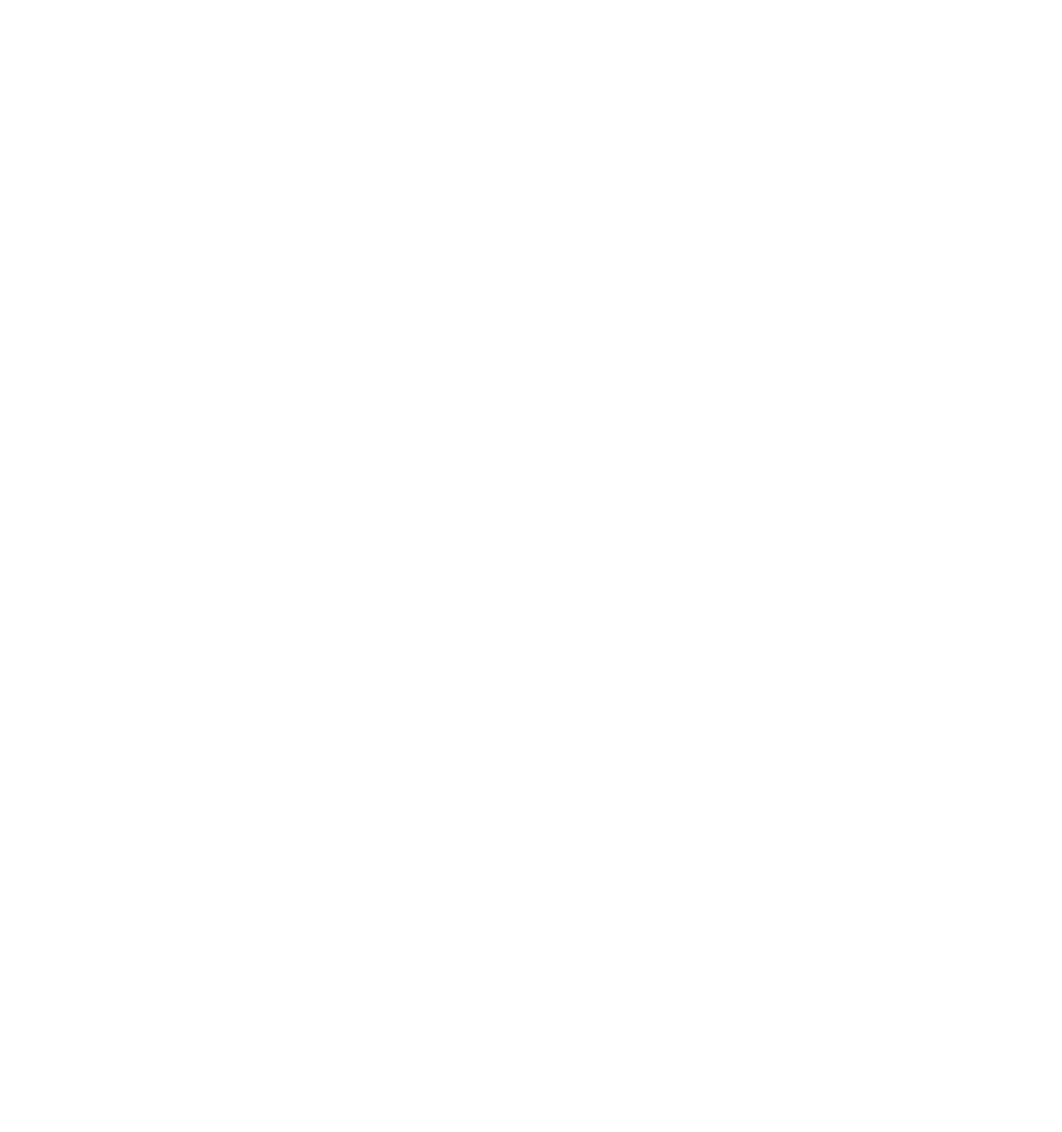
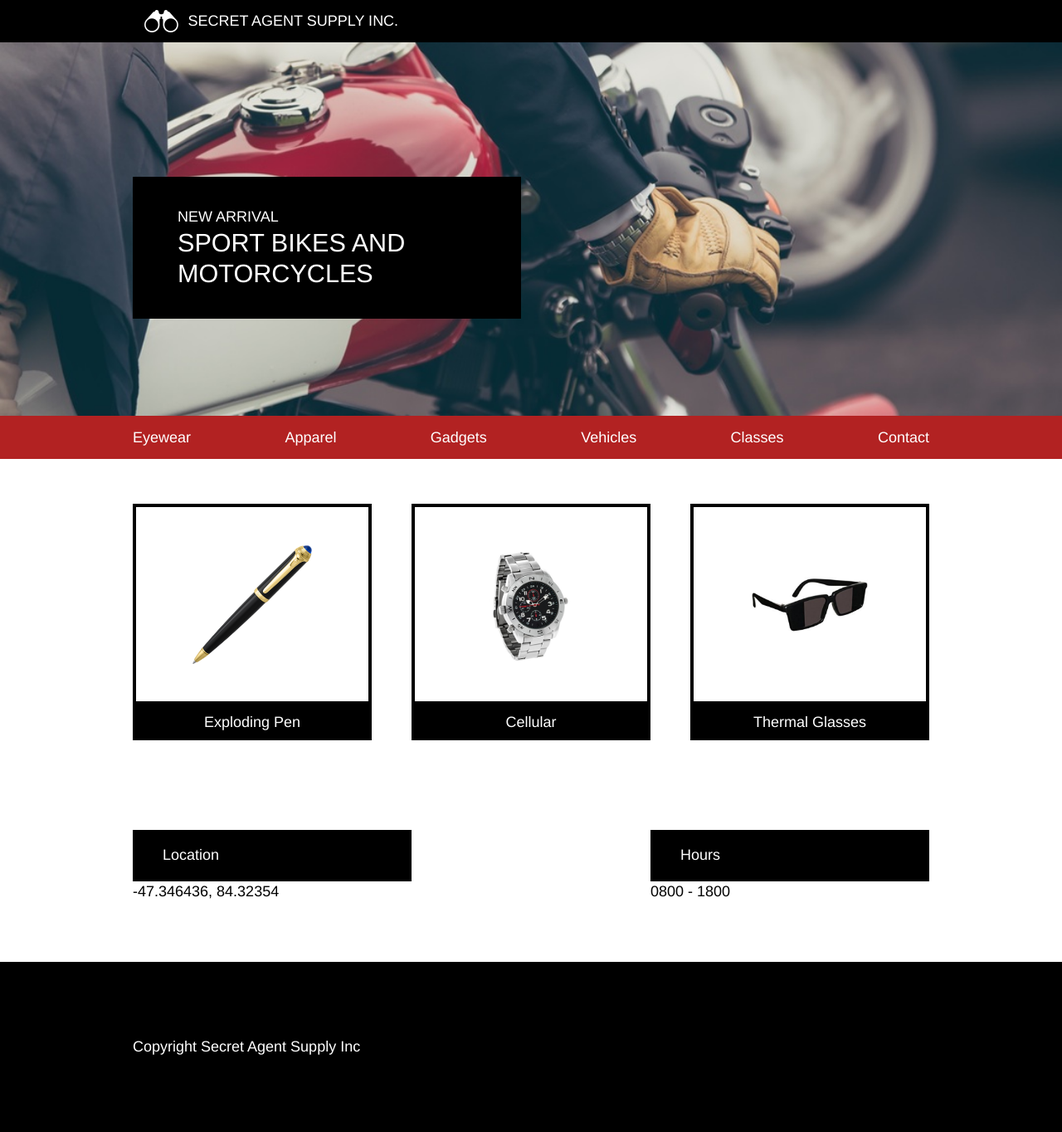
Before and after one commit to nogic25/motocycleWebsite, a plain HTML site: page index.html in a window 1280 px wide. Shown: the whole page at 83% size. Before the commit the page ends 800 px from the top, so only its background shows below. Drawn offline with Linux system fonts and the light colour scheme; files whose address does not match are found by name.

Commit message:
second commit

```diff
--- a/index.html
+++ b/index.html
@@ -4,11 +4,81 @@
     <meta charset="UTF-8">
     <meta name="viewport" content="width=device-width, initial-scale=1.0">
     <meta http-equiv="X-UA-Compatible" content="ie=edge">
-    <title>Document</title>
-    <link rel="reset" href="resources/reset.css">
-    <link rel="stylesheet" href="resources/style.css">
+    <title>Secret Agent Supply Inc.</title>
+    <link rel="stylesheet" type="text/css" href="resources/reset.css">
+    <link rel="stylesheet" type="text/css" href="resources/style.css">
 </head>
 <body>
+   <!--Company Header-->
+   <div class="company">
+   <div class ="container">
+       <img src="images/logo.png">
+       <span>SECRET AGENT SUPPLY INC.</span>
+   </div>
+   </div>
+   <!--Company Header-->
+   <div class="main-banner">
+    <div class ="container">
+        <div class ="headline">
+        <h4>NEW ARRIVAL</h4>
+        <h1>SPORT BIKES AND MOTORCYCLES</h1>
+    </div>
+   </div>
+   </div>
+ <!--Navigation Bar-->
+ <nav>
+    <ul class ="container">
+        <li>Eyewear</li>
+        <li>Apparel</li>
+        <li>Gadgets</li>
+        <li>Vehicles</li>
+        <li>Classes</li>
+        <li>Contact</li>
+    </ul>
+    <ul class="mobile-nav container">
+        <li>Menu</li>
+    </ul>
 
+</nav>
+<!--Products and Business Info-->
+<div class="container">
+    <div class="products">
+        <div class="product">
+           <div class="product-image" >
+               <img src="images/pen.png">
+           </div>
+           <span class ="description">Exploding Pen</span>
+        </div>
+        <div class="product watch">
+            <div class="product-image" >
+                <img src="images/watch.png">
+            </div>
+            <span class ="description">Cellular</span>
+         </div>
+         <div class="product glasses">
+            <div class="product-image" >
+                <img src="images/glasses.png">
+            </div>
+            <span class ="description">Thermal Glasses</span>
+         </div>
+    </div>
+</div>
+<div class="container">
+    <div class="business-info">
+        <div class="info">
+            <span class="title">Location</span>
+            <span>-47.346436, 84.32354</span>
+        </div>
+        <div class="info">
+            <span class="title">Hours</span>
+            <span>0800 - 1800</span>
+        </div>
+    </div>
+</div>
+<footer>
+    <div class="container">
+        Copyright Secret Agent Supply Inc
+    </div>
+</footer>
 </body>
 </html>
--- a/resources/style.css
+++ b/resources/style.css
@@ -0,0 +1,118 @@
+/* Universal Styles */
+
+html {
+    font-size: 18px;
+  }
+
+body{
+    font-family: "Helvetica",sans-serif;
+    line-height: 1.4em
+}
+.company .container{
+    display: flex;
+    align-items: center;
+    padding: 12px 0 12px 0.5em;
+}
+.company{
+background-color: black;
+color: white;
+}
+.container{
+    max-width: 960px;
+    margin: auto;
+}
+.company img{
+    padding-right: 0.66em;
+    padding-left: 0.5em;
+    height: 1.5em;
+}
+.main-banner {
+    background: url("/Users/anastasiya/webDevprojects/SecretAgentSupply/images/moto.jpeg");
+    background-repeat: no-repeat;
+    background-position: center;
+    background-size: cover;
+    height: 25em;
+  }
+
+.headline{
+    background-color: black;
+    color: white;
+    width:20em;
+    padding:2em 3em;
+    position: relative;
+    top: 9em;
+
+}
+h1.h4{
+    font-weight:bold;
+}
+.headline h1{
+  font-size: 1.7em;
+  line-height: 1.2em;
+  margin: 0.25 0;
+}
+
+nav{
+    background-color:firebrick;
+   color:white;
+}
+
+nav ul{
+    display: flex;
+    align-items: center;
+    justify-content: space-between;
+    padding: 0.75rem 0;
+    list-style: none;
+}
+.mobile-nav {
+display: none;
+}
+.products, .business-info{
+    display: flex;
+    justify-content: space-between;
+    padding: 3em 0 0 0;
+}
+.product-image {
+    display: flex;
+    justify-content: center;
+    align-items: center;
+    height: 9rem;
+    padding: 2rem 0;
+    border: 4px solid black;
+  }
+
+  .product-image img {
+    max-width: 8rem;
+  }
+  .product{
+
+    width: 30%;
+  }
+.description {
+    background-color: black;
+    color: white;
+    display: block;
+    text-align: center;
+    padding: 0.5em;
+}
+.business-info{
+    display: flex;
+    justify-content: space-between;
+    margin: 3rem 0 0 0;
+}
+.info .title{
+    display: block;
+    padding: 1em 2em;
+    background-color: black;
+    color: white;
+
+}
+.info {
+    width:35%;
+}
+footer {
+    padding: 5rem 0;
+    margin-top: 4rem;
+    background-color: black;
+    color: white;
+  }
```
Also changed, not shown: 2 other files.
